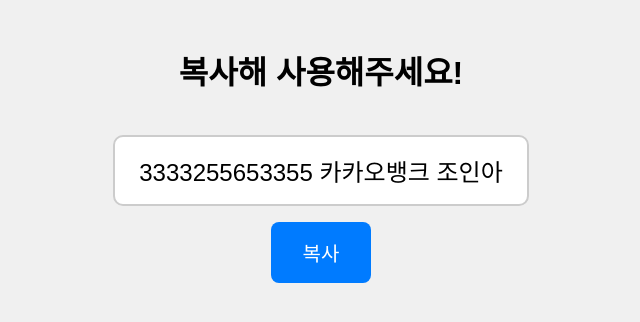
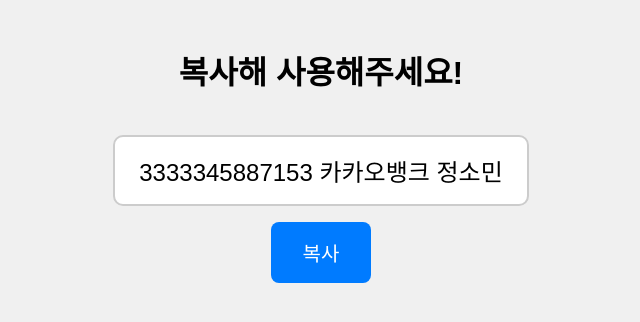
Before and after one commit to commu2002/Bank-QR, a plain HTML site: page index.html in a window 1280 px wide. Shown: the full height of the page, 319-959 px from the left. Drawn offline with Linux system fonts and the light colour scheme.

Commit message:
Update index.html

```diff
--- a/index.html
+++ b/index.html
@@ -41,7 +41,7 @@
 <body>
   <h2 style="font-size: 2rem;">복사해 사용해주세요!</h2>
   <div>
-    <span id="text">3333255653355 카카오뱅크 조인아</span>
+    <span id="text">3333345887153 카카오뱅크 정소민</span>
   </div>
   <button onclick="copyText()">복사</button>
 
```
